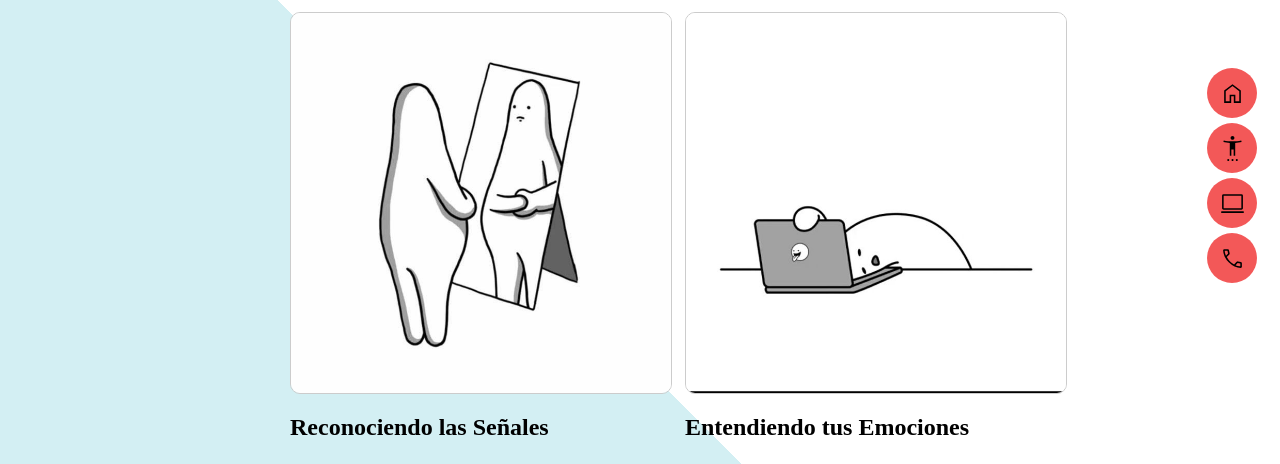
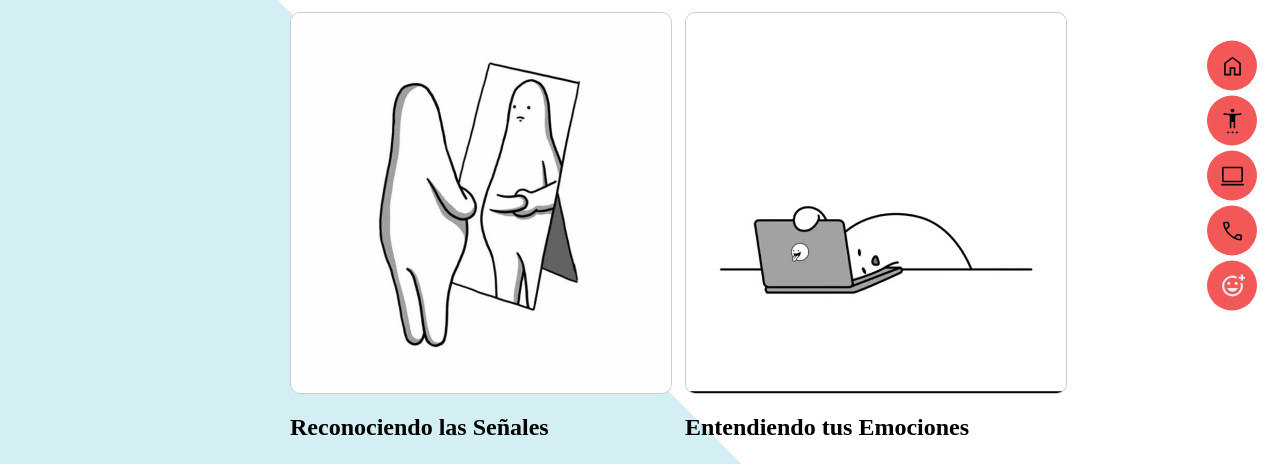
Before and after one commit to MartinCortes20/proyectoProcedimientoSenales.github.io, a plain HTML site: page Website/AboutMe/AboutMe.html in a window 1280 px wide. Shown: the part 222-686 px from the top of the page. Drawn offline with Linux system fonts and the light colour scheme; a web font is replaced by a local one.

Commit message:
se agrega la opcion de encuesta

```diff
--- a/Website/AboutMe/AboutMe.html
+++ b/Website/AboutMe/AboutMe.html
@@ -125,6 +125,13 @@
                     </a>
                 </div>
             </li>
+            <li class="tooltip" data-tooltip="Encuesta">
+                <div class="image-container3">
+                    <a href="../index.html" class="menu-button">
+                        <img src="../images/encuesta.svg">
+                    </a>
+                </div>
+            </li>
         </ul>
     </nav>
 
```
Also changed, not shown: Website/ContactMe/ContactMe.html (+7 -0 lines), Website/Projects/Projects.html (+7 -0 lines), Website/index.html (+7 -0 lines), Website/images/encuesta.svg (added), 2 other files.
